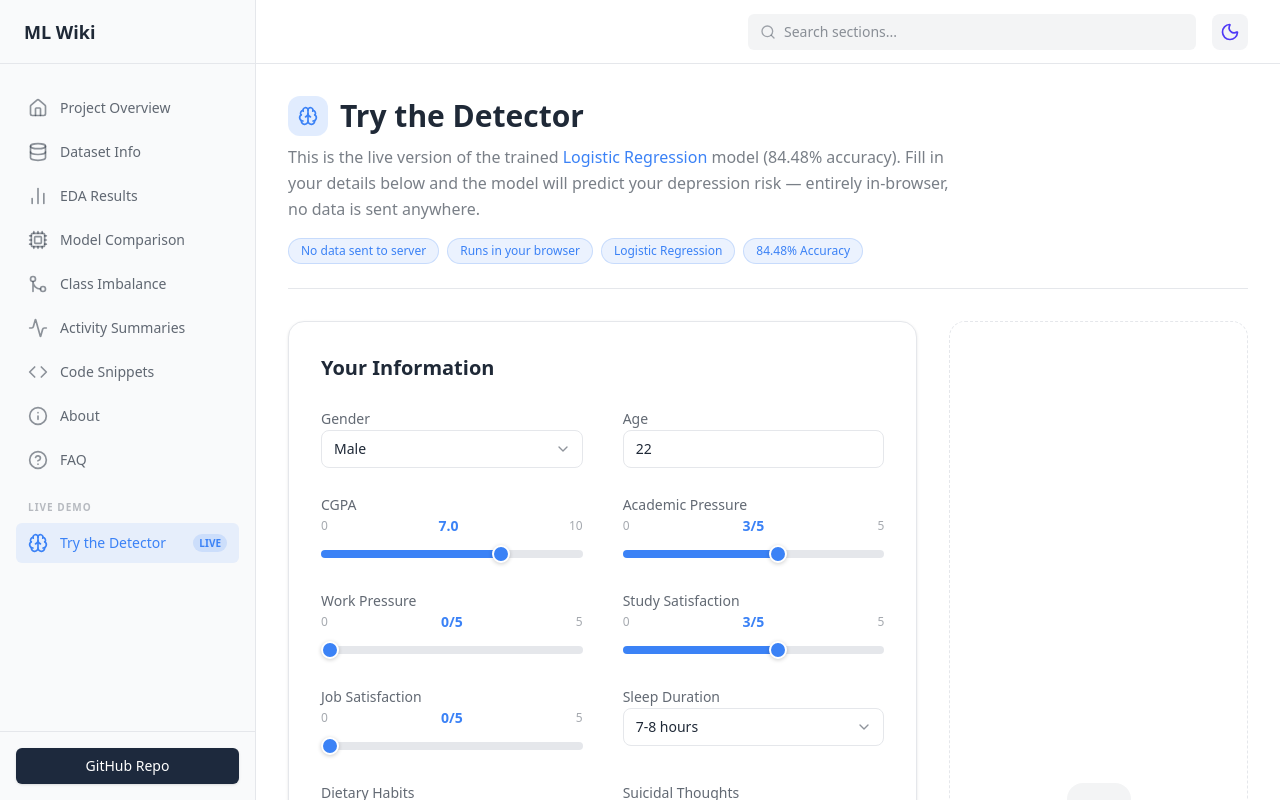
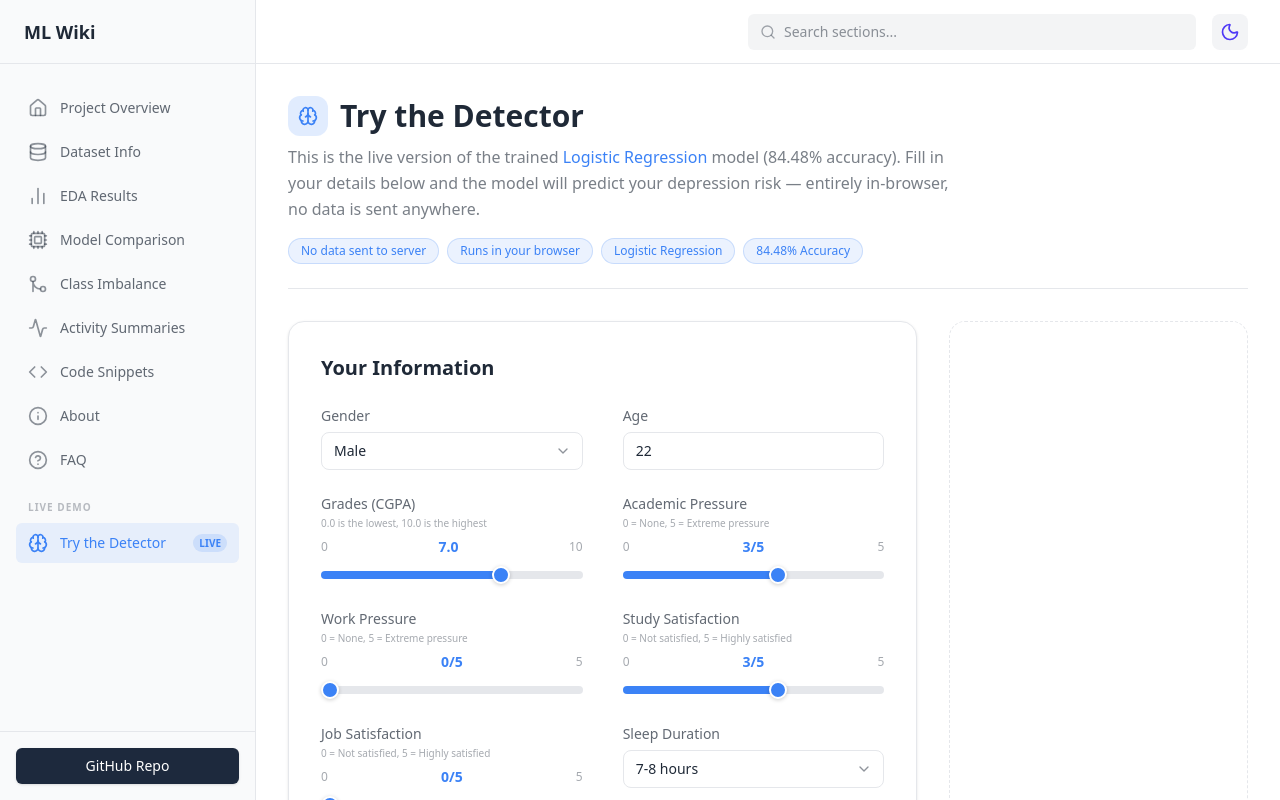
Before and after one commit to CyberSphinxxx/student-depression-detector, a Next.js app in the folder wiki/: page /detector in a window 1280 px wide. Built offline with nearby package versions, Linux system fonts and the light colour scheme.

Commit message:
Enhance detector UI with user-friendly labels and helper text for numeric scales

```diff
--- a/wiki/pages/detector.js
+++ b/wiki/pages/detector.js
@@ -26,7 +26,8 @@ const FIELDS = [
   {
     id: "cgpa",
     key: "CGPA",
-    label: "CGPA",
+    label: "Grades (CGPA)",
+    help: "0.0 is the lowest, 10.0 is the highest",
     type: "range",
     min: 0,
     max: 10,
@@ -38,6 +39,7 @@ const FIELDS = [
     id: "academic_pressure",
     key: "Academic Pressure",
     label: "Academic Pressure",
+    help: "0 = None, 5 = Extreme pressure",
     type: "range",
     min: 0,
     max: 5,
@@ -49,6 +51,7 @@ const FIELDS = [
     id: "work_pressure",
     key: "Work Pressure",
     label: "Work Pressure",
+    help: "0 = None, 5 = Extreme pressure",
     type: "range",
     min: 0,
     max: 5,
@@ -60,6 +63,7 @@ const FIELDS = [
     id: "study_satisfaction",
     key: "Study Satisfaction",
     label: "Study Satisfaction",
+    help: "0 = Not satisfied, 5 = Highly satisfied",
     type: "range",
     min: 0,
     max: 5,
@@ -71,6 +75,7 @@ const FIELDS = [
     id: "job_satisfaction",
     key: "Job Satisfaction",
     label: "Job Satisfaction",
+    help: "0 = Not satisfied, 5 = Highly satisfied",
     type: "range",
     min: 0,
     max: 5,
@@ -106,6 +111,7 @@ const FIELDS = [
     id: "work_study_hours",
     key: "Work/Study Hours",
     label: "Work / Study Hours per Day",
+    help: "Total hours spent actively working or studying",
     type: "number",
     min: 0,
     max: 24,
@@ -116,6 +122,7 @@ const FIELDS = [
     id: "financial_stress",
     key: "Financial Stress",
     label: "Financial Stress",
+    help: "0 = No stress, 5 = Extreme stress",
     type: "range",
     min: 0,
     max: 5,
@@ -369,12 +376,17 @@ export default function Detector() {
               <div className="grid grid-cols-1 sm:grid-cols-2 gap-x-10 gap-y-6">
                 {[...col1, ...col2].map((field) => (
                   <div key={field.id} className="space-y-1.5">
+                    <div className="flex flex-col">
                       <label
                         htmlFor={field.id}
                         className="text-sm font-medium text-foreground/70"
                       >
                         {field.label}
                       </label>
+                      {field.help && (
+                        <span className="text-[10px] text-foreground/40 mt-0.5">{field.help}</span>
+                      )}
+                    </div>
                     <FieldInput
                       field={field}
                       value={values[field.key]}
```
Lines whose indentation alone changed are shown as unchanged.
